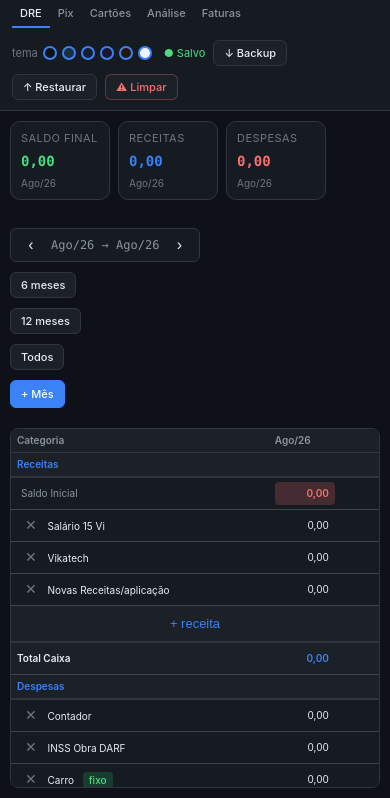
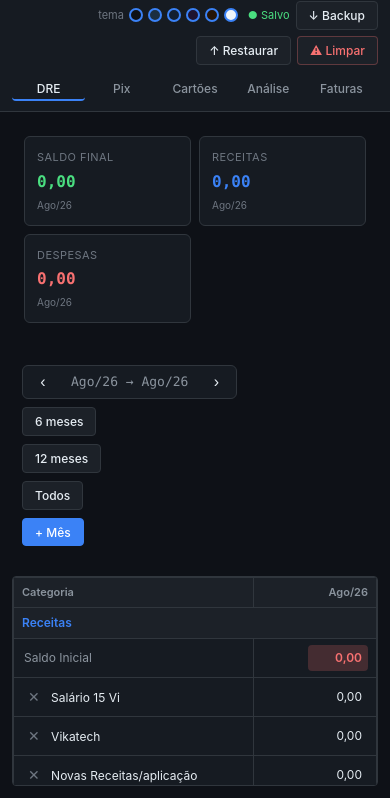
Before and after one commit to vgiono/drecasa, a plain HTML site: page index.html in a window 390 px wide. Shown: the part 46-844 px from the top of the page. Drawn offline with nearby package versions, Linux system fonts and the light colour scheme.

Commit message:
improve: responsivo mobile

```diff
--- a/style.css
+++ b/style.css
@@ -1077,39 +1077,179 @@ body {
 }
 
 @media (max-width: 480px) {
+  /* TOPBAR */
+  .topbar {
+    padding: 10px 12px;
+    gap: 8px;
+    flex-wrap: wrap;
+  }
+
   .topbar-logo {
+    font-size: 16px;
+    flex: 1;
+    min-width: 100px;
+  }
+
+  .topbar-nav {
+    min-width: auto;
+    gap: 0;
+    flex: 1;
+    order: 3;
+    width: 100%;
+  }
+
+  .nav-btn {
+    padding: 8px 10px;
+    font-size: 12px;
+    flex: 1;
+    text-align: center;
+    border-radius: 4px;
+  }
+
+  .topbar-right {
+    flex: 1;
+    display: flex;
+    gap: 6px;
+    justify-content: flex-end;
+    flex-wrap: wrap;
+  }
+
+  .btn-small {
+    padding: 6px 12px;
+    font-size: 12px;
+    border-radius: 4px;
+  }
+
+  /* SUMMARY BAR */
+  .summary-bar {
+    display: grid;
+    grid-template-columns: 1fr 1fr;
+    gap: 8px;
+    padding: 12px;
+  }
+
+  .sum-card {
+    min-width: auto;
+    padding: 12px;
+    border-radius: 6px;
+  }
+
+  .sum-label {
+    font-size: 11px;
+  }
+
+  .sum-value {
     font-size: 16px;
   }
 
-  .nav-btn {
-    padding: 6px 8px;
-    font-size: 11px;
+  /* CONTROLS */
+  .dre-controls {
+    flex-direction: column;
+    gap: 8px;
+    padding: 10px;
   }
 
-  .btn-small {
-    padding: 5px 10px;
-    font-size: 11px;
+  .month-nav {
+    display: flex;
+    gap: 8px;
+    justify-content: center;
   }
 
+  .mnav-label {
+    font-size: 13px;
+    padding: 0 8px;
+  }
+
+  /* TABELA */
   .dre-table {
-    font-size: 10px;
+    font-size: 12px;
+    border-collapse: collapse;
   }
 
   .dre-table td, .dre-table th {
-    padding: 4px 6px;
+    padding: 6px 8px;
+    text-align: right;
+    border: 1px solid var(--border);
   }
 
-  .sum-card {
-    min-width: 100px;
-    padding: 8px 10px;
+  .dre-table th {
+    font-size: 11px;
+    font-weight: 600;
   }
 
-  .sum-value {
-    font-size: 14px;
+  .dre-table td:first-child, .dre-table th:first-child {
+    text-align: left;
+    max-width: 150px;
+    word-wrap: break-word;
   }
 
+  /* PAGE */
   .page {
-    padding: 10px;
+    padding: 12px;
+    overflow-y: auto;
+  }
+
+  .dre-wrap {
+    padding: 0;
+    border-radius: 4px;
+  }
+
+  /* MODAIS */
+  .modal {
+    max-width: 90vw;
+    max-height: 80vh;
+  }
+
+  .modal-content {
+    padding: 16px;
+    border-radius: 8px;
+  }
+
+  .modal-title {
+    font-size: 16px;
+  }
+
+  .modal-input {
+    font-size: 14px;
+    padding: 8px 12px;
+  }
+
+  /* PIX SIDEBAR */
+  .pix-sidebar {
+    max-width: 100%;
+    min-width: auto;
+  }
+
+  .pix-month {
+    padding: 8px 10px;
+    font-size: 12px;
+  }
+
+  .pix-content {
+    max-width: 100%;
+  }
+
+  .pix-item {
+    padding: 8px;
+    font-size: 12px;
+  }
+
+  .pix-valor {
+    font-size: 13px;
+  }
+
+  /* SCROLLBAR */
+  .scrollbar::-webkit-scrollbar {
+    width: 6px;
+  }
+
+  .scrollbar::-webkit-scrollbar-track {
+    background: transparent;
+  }
+
+  .scrollbar::-webkit-scrollbar-thumb {
+    background: var(--border2);
+    border-radius: 3px;
   }
 }
 
```
